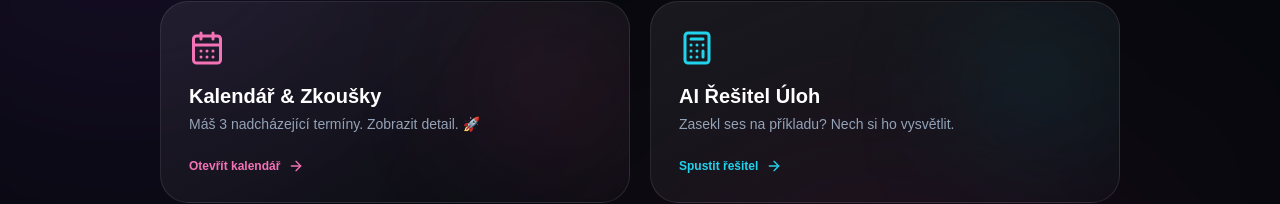
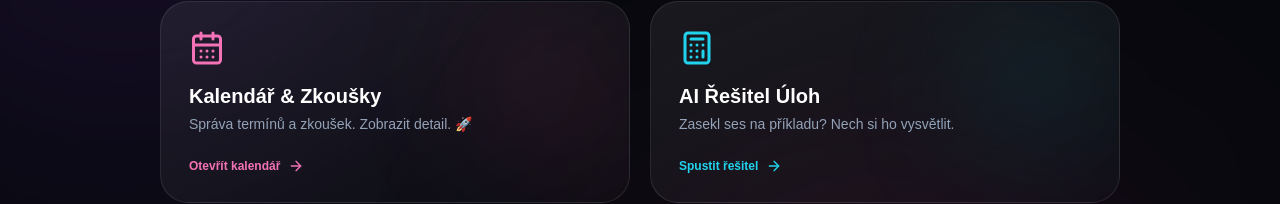
Before and after one commit to InfinityLook/Student-Ai, a Next.js app: page / in a window 1280 px wide. Shown: the part 213-417 px from the top of the page. Built offline with nearby package versions, Linux system fonts and the light colour scheme.

Commit message:
Integrate AiSolver module into DashboardShell

```diff
--- a/components/DashboardShell.tsx
+++ b/components/DashboardShell.tsx
@@ -18,6 +18,7 @@ import {
   ArrowRight
 } from 'lucide-react';
 import CalendarModule from './modules/CalendarModule';
+import AiSolver from './modules/AiSolver';
 
 export default function DashboardShell() {
   const [activeView, setActiveView] = useState('workspace');
@@ -51,7 +52,7 @@ export default function DashboardShell() {
 
             {/* Hlavní karty ve Workspace */}
             <div className="grid grid-cols-1 md:grid-cols-2 gap-5">
-              {/* Kliknutelná karta kalendáře, která hodí uživatele do modulu kalendáře */}
+              {/* Kalendář karta */}
               <div
                 onClick={() => setActiveView('calendar')}
                 className="group relative overflow-hidden rounded-[28px] bg-gradient-to-br from-white/[0.07] to-white/[0.02] border border-white/10 p-7 hover:border-pink-500/50 transition-all duration-300 hover:scale-[1.01] cursor-pointer flex flex-col justify-between"
@@ -60,7 +61,7 @@ export default function DashboardShell() {
                 <div>
                   <CalendarDays className="w-9 h-9 text-pink-400 mb-4" />
                   <h3 className="text-xl font-bold text-white mb-1">Kalendář & Zkoušky</h3>
-                  <p className="text-sm text-slate-400">Máš 3 nadcházející termíny. Zobrazit detail. 🚀</p>
+                  <p className="text-sm text-slate-400">Správa termínů a zkoušek. Zobrazit detail. 🚀</p>
                 </div>
                 <div className="mt-6 flex items-center gap-2 text-xs font-bold text-pink-400 group-hover:translate-x-1 transition-transform">
                   <span>Otevřít kalendář</span>
@@ -68,8 +69,11 @@ export default function DashboardShell() {
                 </div>
               </div>
 
-              {/* Karta 2: AI Řešitel */}
-              <div className="group relative overflow-hidden rounded-[28px] bg-gradient-to-br from-white/[0.07] to-white/[0.02] border border-white/10 p-7 hover:border-cyan-500/50 transition-all duration-300 hover:scale-[1.01] cursor-pointer flex flex-col justify-between">
+              {/* AI Řešitel karta - nyní plně napojená */}
+              <div
+                onClick={() => setActiveView('ai-solver')}
+                className="group relative overflow-hidden rounded-[28px] bg-gradient-to-br from-white/[0.07] to-white/[0.02] border border-white/10 p-7 hover:border-cyan-500/50 transition-all duration-300 hover:scale-[1.01] cursor-pointer flex flex-col justify-between"
+              >
                 <div className="absolute top-0 right-0 w-40 h-40 bg-cyan-500/10 rounded-full blur-3xl group-hover:bg-cyan-500/20 transition-all" />
                 <div>
                   <Calculator className="w-9 h-9 text-cyan-400 mb-4" />
@@ -86,6 +90,8 @@ export default function DashboardShell() {
         );
       case 'calendar':
         return <CalendarModule onBack={() => setActiveView('workspace')} />;
+      case 'ai-solver':
+        return <AiSolverModule onBack={() => setActiveView('workspace')} />;
       case 'pet':
         return (
           <div className="rounded-[32px] bg-gradient-to-b from-purple-900/20 to-black/40 border border-purple-500/20 p-8 max-w-xl mx-auto text-center space-y-6 backdrop-blur-xl">
@@ -234,7 +240,7 @@ export default function DashboardShell() {
       <nav className="fixed bottom-6 left-1/2 -translate-x-1/2 z-50 flex items-center gap-1.5 p-2 rounded-[28px] bg-black/60 backdrop-blur-2xl border border-white/10 shadow-[0_10px_40px_rgba(0,0,0,0.8)]">
         {navItems.map((item) => {
           const Icon = item.icon;
-          const isActive = activeView === item.id || (activeView === 'calendar' && item.id === 'workspace');
+          const isActive = activeView === item.id || ((activeView === 'calendar' || activeView === 'ai-solver') && item.id === 'workspace');
           return (
             <button
               key={item.id}
@@ -254,4 +260,4 @@ export default function DashboardShell() {
 
     </div>
   );
-                }
+            }
```
